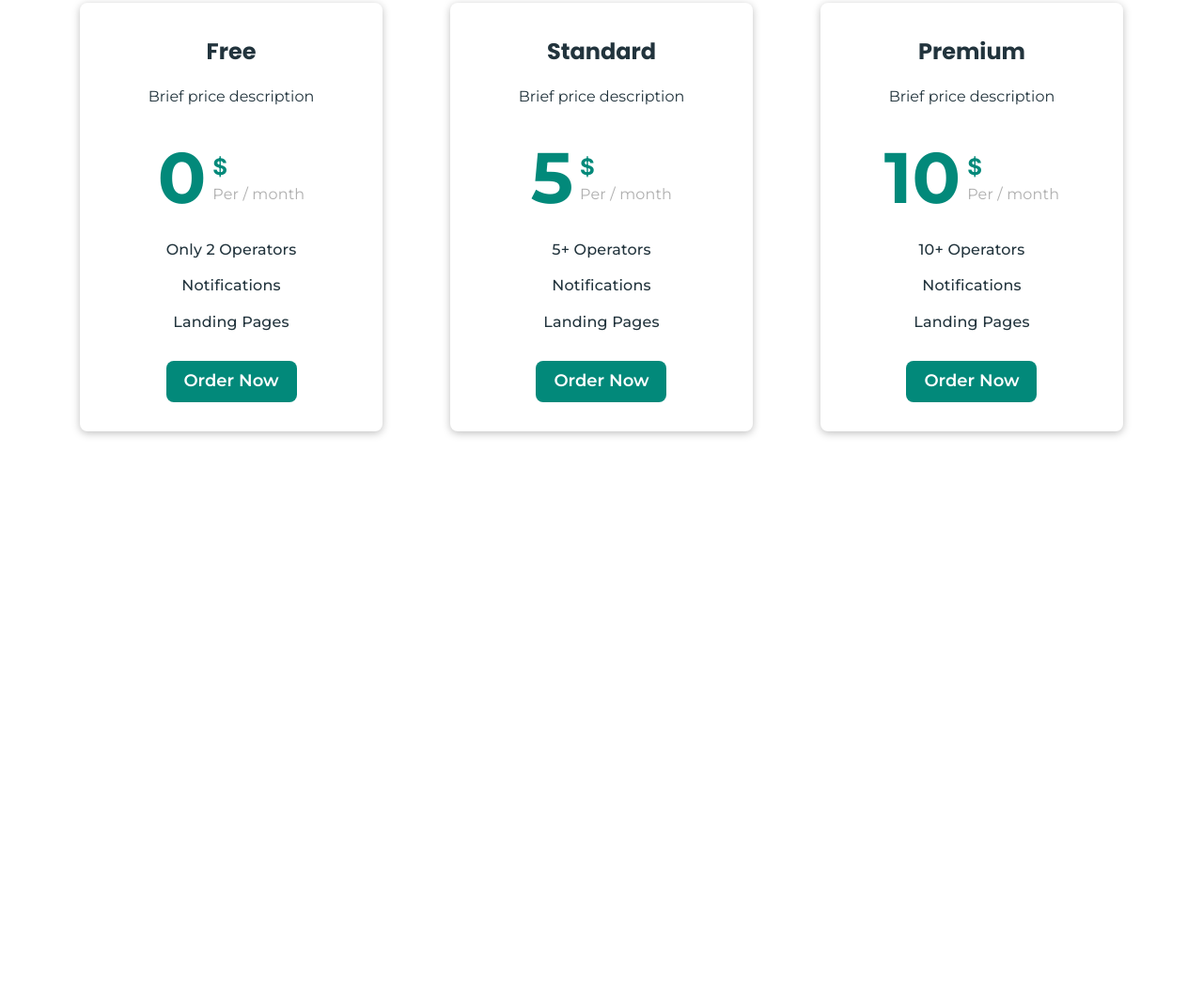
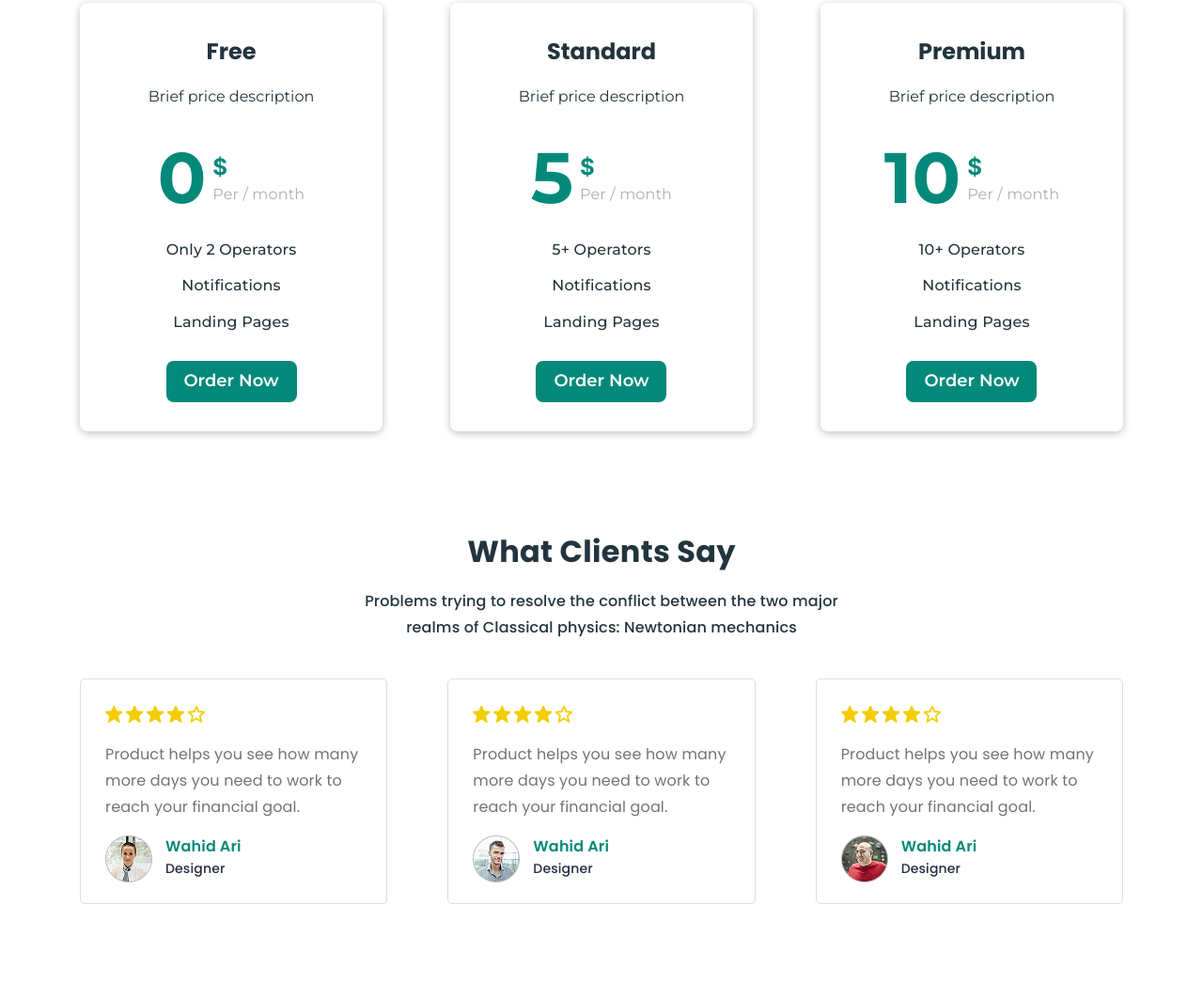
Before and after one commit to Mykhailenko-Oleksandr/business-promotion, a website built with Vite: page src/index.html in a window 1280 px wide. Shown: the part 4600-5662 px from the top of the page at 94% size. Before the commit the page ends 5109 px from the top, so only its background shows below. Built offline with nearby package versions, Linux system fonts and the light colour scheme.

Commit message:
update reviews

```diff
--- a/src/css/reviews.css
+++ b/src/css/reviews.css
@@ -1,14 +1,15 @@
 .reviews {
+  padding-top: 50px;
   padding-bottom: 100px;
 }
 
 .reviews-title {
-  font-size: 32px;
-  line-height: 1.78;
+  font-size: 34px;
+  line-height: 1.68;
   letter-spacing: 0.01em;
   color: #22343d;
   text-align: center;
-  margin-bottom: 10px;
+  margin-bottom: 8px;
 }
 
 .reviews-text {
@@ -17,23 +18,23 @@
   letter-spacing: 0.01em;
   text-align: center;
   color: #22343d;
-  max-width: 537px;
+  max-width: 323px;
   margin: 0 auto;
-  margin-bottom: 40px;
+  margin-bottom: 32px;
 }
 
 .reviews-list {
   display: flex;
-  gap: 64px;
+  flex-direction: column;
+  gap: 32px;
 }
 
 .reviews-item {
   border: 1px solid #dedede;
   border-radius: 5px;
-  padding: 28px 26px;
+  padding: 28px 26px 24px;
   width: 327px;
   height: 240px;
-  flex-basis: calc((100% - 128px) / 3);
 }
 
 .reviews-icon {
@@ -73,3 +74,26 @@
   letter-spacing: 0.01em;
   color: #252b42;
 }
+
+@media screen and (min-width: 1150px) {
+  .reviews-title {
+    font-size: 32px;
+    line-height: 1.78;
+    margin-bottom: 10px;
+  }
+
+  .reviews-text {
+    max-width: 537px;
+    margin-bottom: 40px;
+  }
+
+  .reviews-list {
+    flex-direction: row;
+    gap: 64px;
+  }
+
+  .reviews-item {
+    padding: 28px 26px;
+    flex-basis: calc((100% - 128px) / 3);
+  }
+}
--- a/src/index.html
+++ b/src/index.html
@@ -30,7 +30,7 @@
       <load src="./partials/staff.html" />
       <load src="./partials/strategies.html" />
       <load src="./partials/price.html" />
-      <!-- <load src="./partials/reviews.html" /> -->
+      <load src="./partials/reviews.html" />
     </main>
 
     <!-- <load src="./partials/footer.html" /> -->
```
